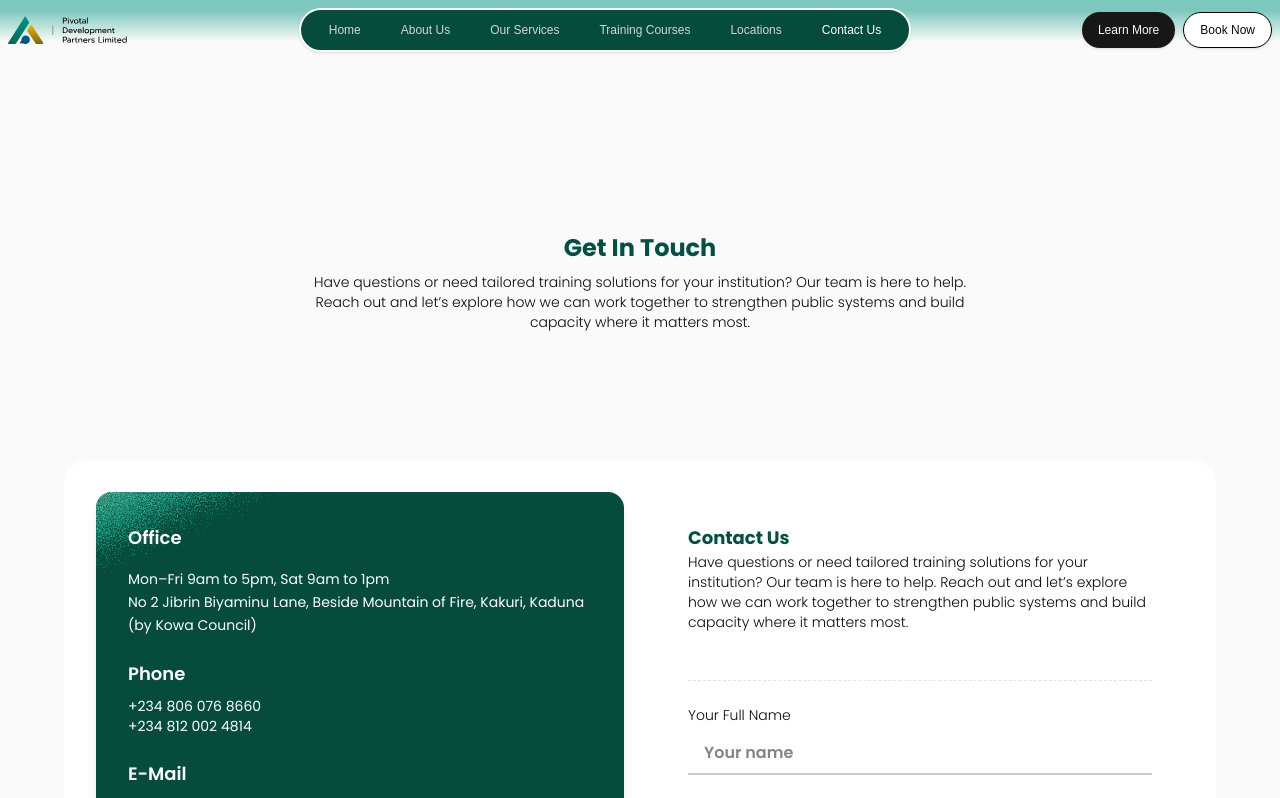
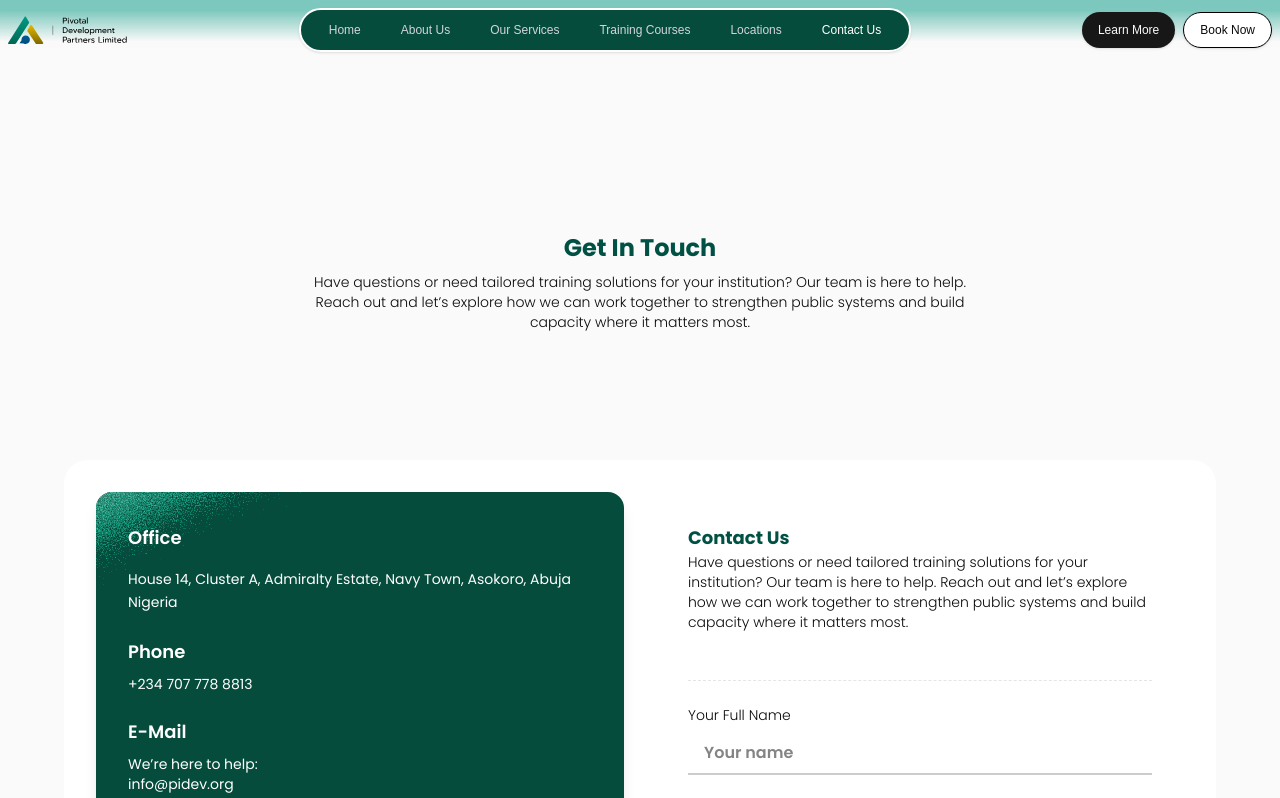
Before and after one commit to DevonSRE/PDP-frontend, a Next.js app: page /get-in-touch in a window 1280 px wide. Shown: the top 798 px of the page. Built offline with nearby package versions, Linux system fonts and the light colour scheme; a web font is replaced by a local one.

Commit message:
feat: modify contact details

```diff
--- a/src/features/home/get-in-touch/components/get-in-touch-hero-section.tsx
+++ b/src/features/home/get-in-touch/components/get-in-touch-hero-section.tsx
@@ -30,23 +30,27 @@ export function GetContactSection() {
               Office
             </h3>
             <p className="text-xs md:text-sm leading-relaxed mb-3 md:mb-6">
-              Mon–Fri 9am to 5pm, Sat 9am to 1pm <br />
-              No 2 Jibrin Biyaminu Lane, Beside Mountain of Fire, Kakuri, Kaduna
-              (by Kowa Council)
+              House 14, Cluster A, Admiralty Estate, Navy Town, Asokoro, Abuja
+              Nigeria
             </p>
 
             <h3 className="text-base md:text-lg font-semibold mb-1 md:mb-2">
               Phone
             </h3>
             <p className="mb-3 md:mb-6 text-xs md:text-sm">
-              +234 806 076 8660 <br /> +234 812 002 4814
+              <a href="tel:+2347077788813">
+                <span>+234 707 778 8813</span>
+              </a>
             </p>
 
             <h3 className="text-base md:text-lg font-semibold mb-1 md:mb-2">
               E-Mail
             </h3>
             <p className="mb-3 md:mb-6 text-xs md:text-sm">
-              We’re here to help: <br /> info@creativeskillsimport.com
+              We’re here to help: <br />
+              <a href="mailto:info@pidev.org">
+                <span>info@pidev.org</span>
+              </a>
             </p>
           </div>
 
```
